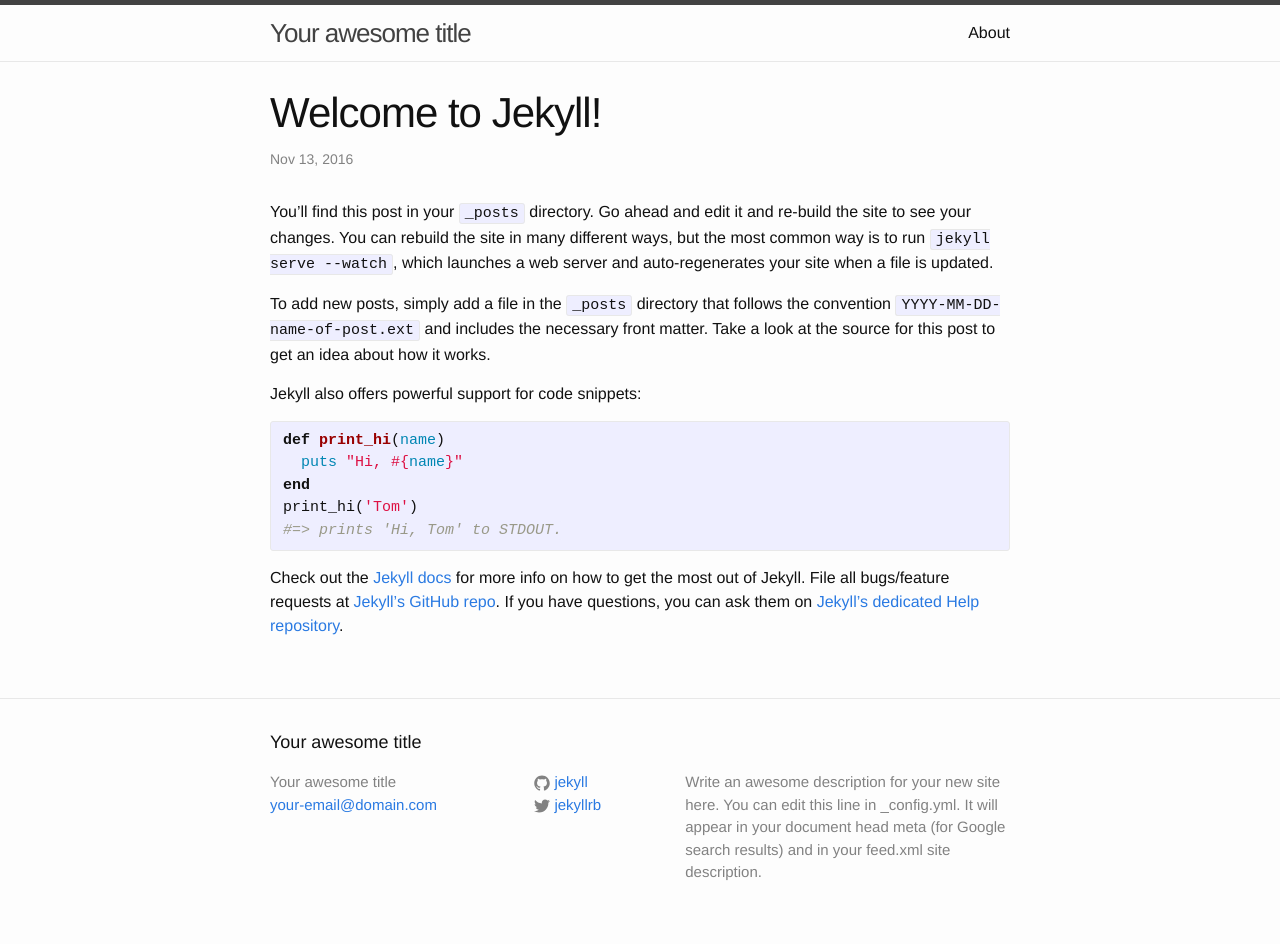
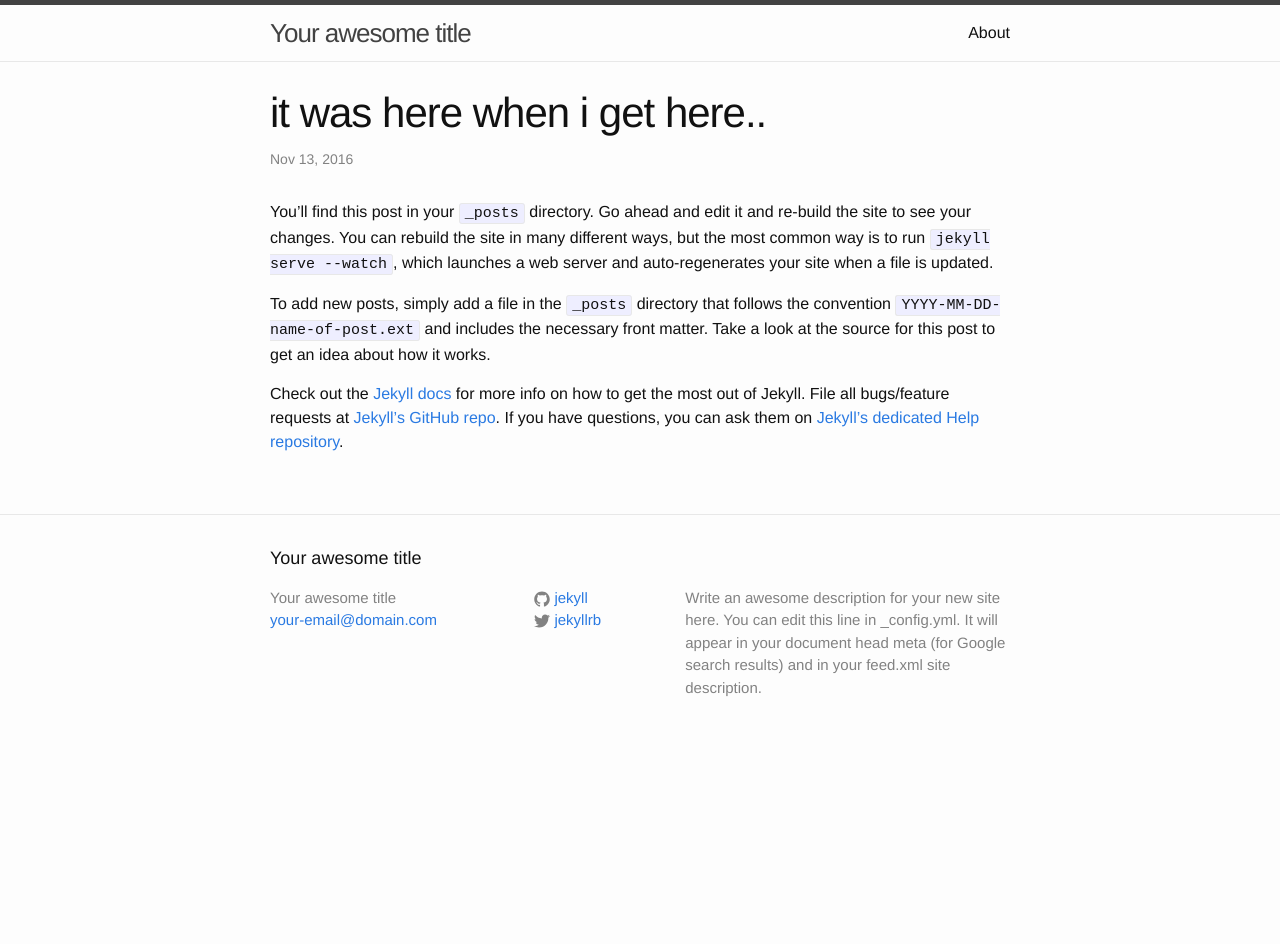
Before and after one commit to burneyburney/myDreamBlog, a Jekyll site: the page built from dreamBlog/_posts/2016-11-13-welcome-to-jekyll.markdown, in a window 1280 px wide. Built offline with Jekyll 4.4.1, drawn with Linux system fonts in a browser that asks for light colours; after the commit the page ends 900 px from its top, so only the background shows below that.

Commit message:
figuring out my future workflow. 2017 is going to be huge

```diff
--- a/dreamBlog/_posts/2016-11-13-welcome-to-jekyll.markdown
+++ b/dreamBlog/_posts/2016-11-13-welcome-to-jekyll.markdown
@@ -1,6 +1,6 @@
 ---
 layout: post
-title:  "Welcome to Jekyll!"
+title:  "it was here when i get here.."
 date:   2016-11-13 19:42:14
 categories: jekyll update
 ---
@@ -8,16 +8,6 @@ You’ll find this post in your `_posts` directory. Go ahead and edit it and re-
 
 To add new posts, simply add a file in the `_posts` directory that follows the convention `YYYY-MM-DD-name-of-post.ext` and includes the necessary front matter. Take a look at the source for this post to get an idea about how it works.
 
-Jekyll also offers powerful support for code snippets:
-
-{% highlight ruby %}
-def print_hi(name)
-  puts "Hi, #{name}"
-end
-print_hi('Tom')
-#=> prints 'Hi, Tom' to STDOUT.
-{% endhighlight %}
-
 Check out the [Jekyll docs][jekyll] for more info on how to get the most out of Jekyll. File all bugs/feature requests at [Jekyll’s GitHub repo][jekyll-gh]. If you have questions, you can ask them on [Jekyll’s dedicated Help repository][jekyll-help].
 
 [jekyll]:      http://jekyllrb.com
```
Also changed, not shown: dreamBlog/_posts/2017-12-1-heyWhatsup.markdown (added, +11 -0 lines).
